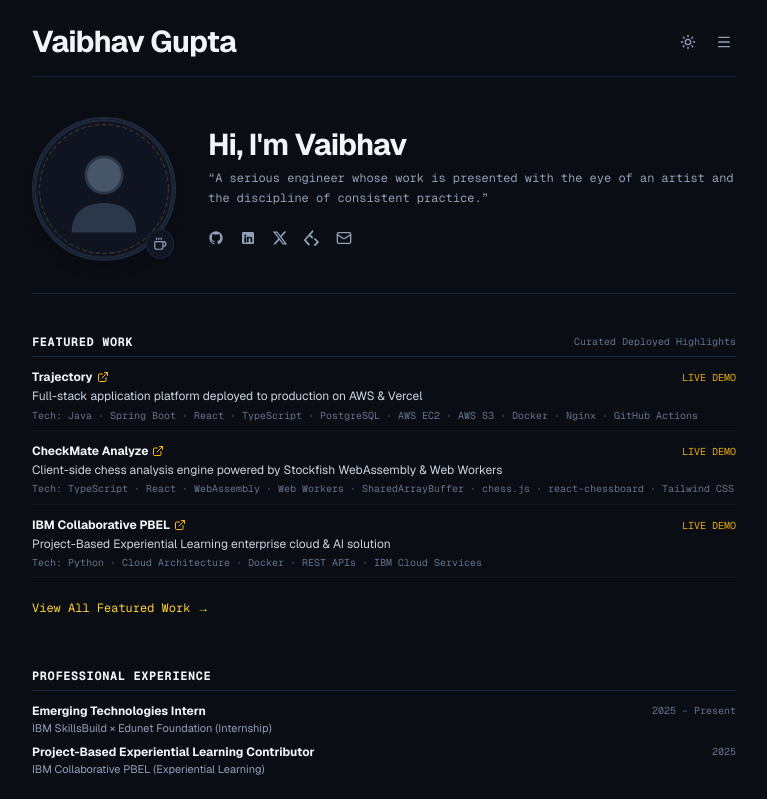
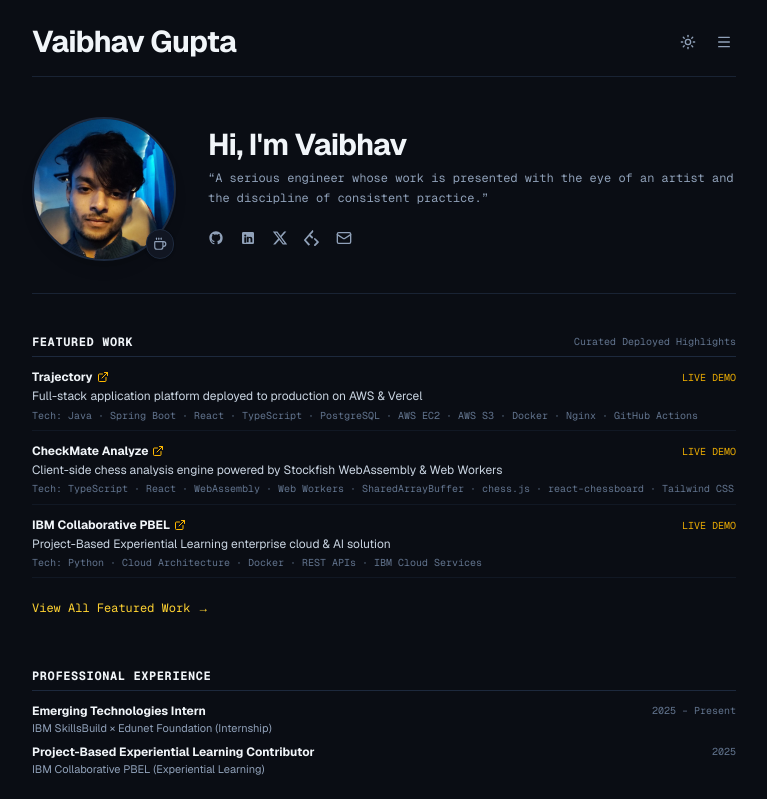
Before and after one commit to vaibhv19/Portfolio-BLog, a Next.js app: page / in a window 1280 px wide. Shown: the top 799 px of the page, without its empty margins (256-1023 px from the left). Built offline with nearby package versions, Linux system fonts and the light colour scheme; a web font is replaced by a local one.

Commit message:
feat(hero): update profile avatar photo

```diff
--- a/src/app/page.tsx
+++ b/src/app/page.tsx
@@ -33,12 +33,12 @@
       {/* 1. TWO-COLUMN PERSONAL PROFILE HERO */}
       <section className="border-b border-slate-800/80 pb-8">
         <div className="flex flex-col md:flex-row items-center md:items-start gap-6 sm:gap-8">
-          {/* Left Column: Large Circular Neutral Portrait Placeholder */}
+          {/* Left Column: Large Circular Neutral Portrait */}
           <div className="flex-shrink-0 relative">
             <div className="w-28 h-28 sm:w-36 sm:h-36 rounded-full border-2 border-slate-800 bg-[#0f1420] overflow-hidden shadow-lg">
               <img
-                src="/avatar-placeholder.svg"
-                alt="Vaibhav Gupta - Profile Portrait Placeholder"
+                src="/profile-avatar.jpeg"
+                alt="Vaibhav Gupta - Profile Portrait"
                 className="w-full h-full object-cover"
               />
             </div>
```
Also changed, not shown: public/profile-avatar.jpeg (added).
